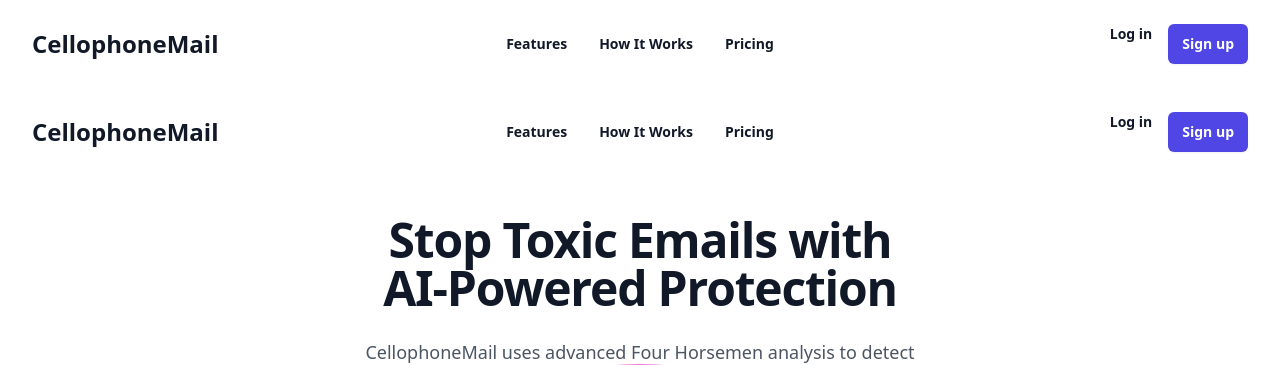
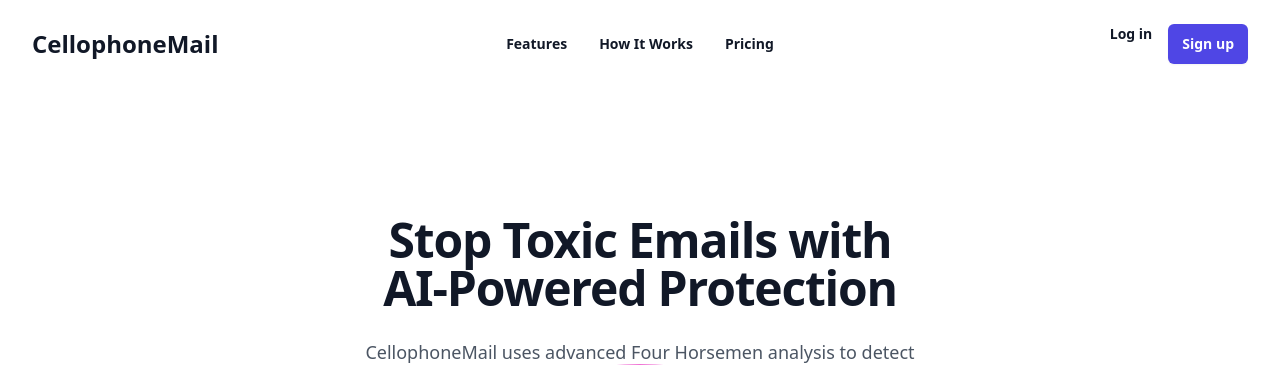
Before and after one commit to bebekim/cellophanemail, a Python web app: template src/cellophanemail/templates/landing.html in a window 1280 px wide. Shown: the top 365 px of the page. Run offline with Jinja, Linux system fonts and the light colour scheme; the template is opened without the code that fills it, so the values that code supplies are empty; some libraries are stand-ins or nearby versions.

Commit message:
refactor: Remove duplicate navigation from landing page
- Remove standalone navigation bar from landing.html (lines 8-27)
- Landing page now uses the unified global navigation from base template
- Eliminates duplicate navigation bars that were causing double nav bar issue
- Navigation functionality is now consolidated in single location

🤖 Generated with [Claude Code](https://claude.ai/code)

Co-Authored-By: Claude <noreply@anthropic.com>

```diff
--- a/src/cellophanemail/templates/landing.html
+++ b/src/cellophanemail/templates/landing.html
@@ -4,27 +4,6 @@
 
 {% block content %}
 <div class="relative isolate overflow-hidden bg-white dark:bg-gray-900">
-  <!-- Navigation -->
-  <nav class="absolute inset-x-0 top-0 z-50">
-    <div class="mx-auto max-w-7xl px-6 py-6 lg:px-8">
-      <div class="flex items-center justify-between">
-        <div class="flex lg:flex-1">
-          <a href="/" class="-m-1.5 p-1.5">
-            <span class="text-2xl font-bold text-gray-900 dark:text-white">CellophoneMail</span>
-          </a>
-        </div>
-        <div class="hidden lg:flex lg:gap-x-8">
-          <a href="#features" class="text-sm font-semibold text-gray-900 hover:text-gray-600 dark:text-white dark:hover:text-gray-300">Features</a>
-          <a href="#how-it-works" class="text-sm font-semibold text-gray-900 hover:text-gray-600 dark:text-white dark:hover:text-gray-300">How It Works</a>
-          <a href="#pricing" class="text-sm font-semibold text-gray-900 hover:text-gray-600 dark:text-white dark:hover:text-gray-300">Pricing</a>
-        </div>
-        <div class="flex lg:flex-1 lg:justify-end gap-x-4">
-          <a href="/auth/login" class="text-sm font-semibold text-gray-900 hover:text-gray-600 dark:text-white dark:hover:text-gray-300">Log in</a>
-          <a href="/auth/register" class="rounded-md bg-indigo-600 px-3.5 py-2.5 text-sm font-semibold text-white shadow-sm hover:bg-indigo-500 focus-visible:outline focus-visible:outline-2 focus-visible:outline-offset-2 focus-visible:outline-indigo-600">Sign up</a>
-        </div>
-      </div>
-    </div>
-  </nav>
 
   <!-- Hero Section -->
   <div class="px-6 py-24 sm:py-32 lg:px-8">
```
